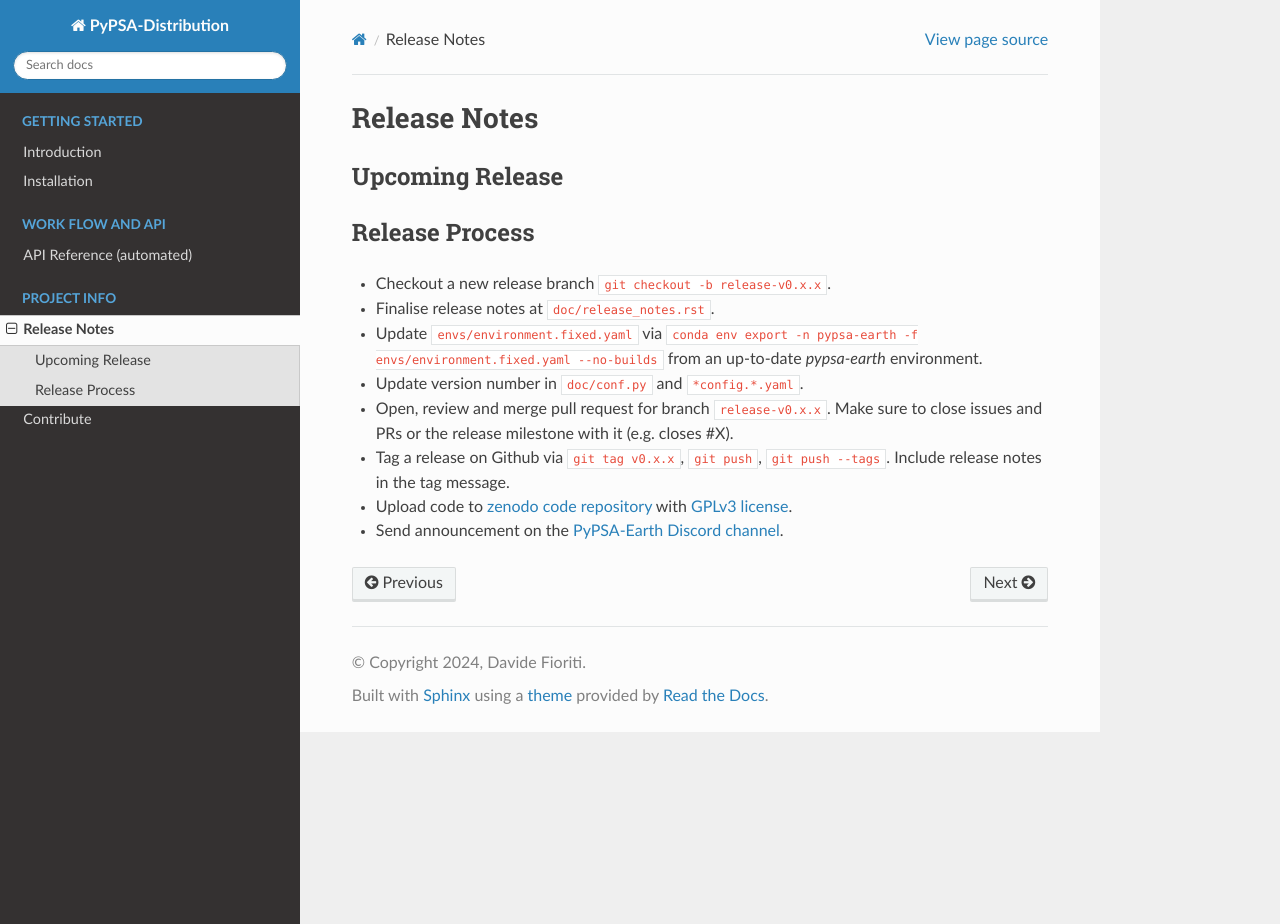
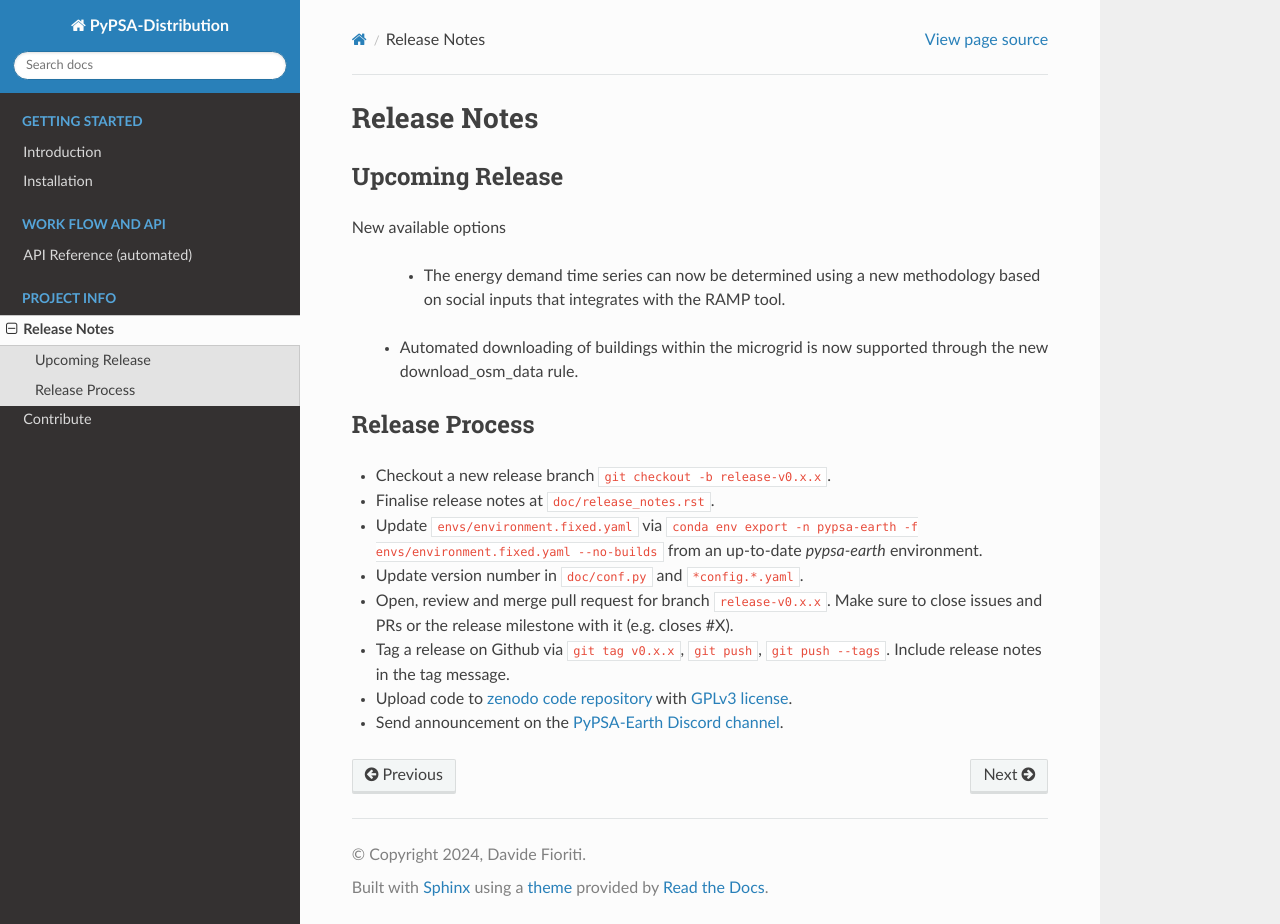
Before and after one commit to pypsa-meets-earth/pypsa-distribution, a Sphinx documentation site: the page built from doc/release_notes.rst, in a window 1280 px wide and 924 px high. Built offline with Sphinx 7.4.7 and the Read the Docs theme 3.1.0, drawn with Linux system fonts in a browser that asks for light colours.

Commit message:
Update release_notes.rst

```diff
--- a/doc/release_notes.rst
+++ b/doc/release_notes.rst
@@ -10,7 +10,11 @@ Release Notes
 
 Upcoming Release
 ================
+New available options
 
+	 * The energy demand time series can now be determined using a new methodology based on social inputs that integrates with the RAMP tool.
+
+	*	Automated downloading of buildings within the microgrid is now supported through the new download_osm_data rule.
 
 
 
```
